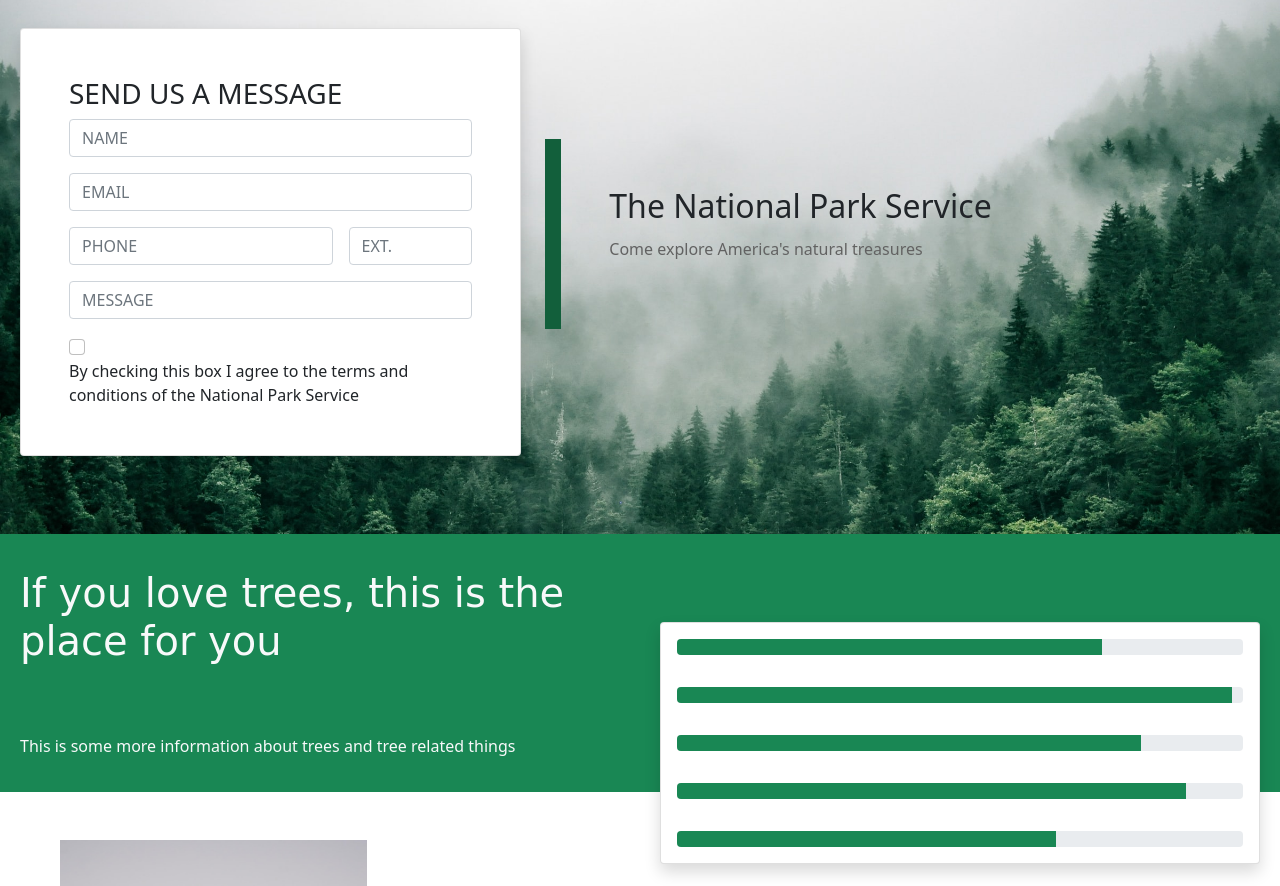
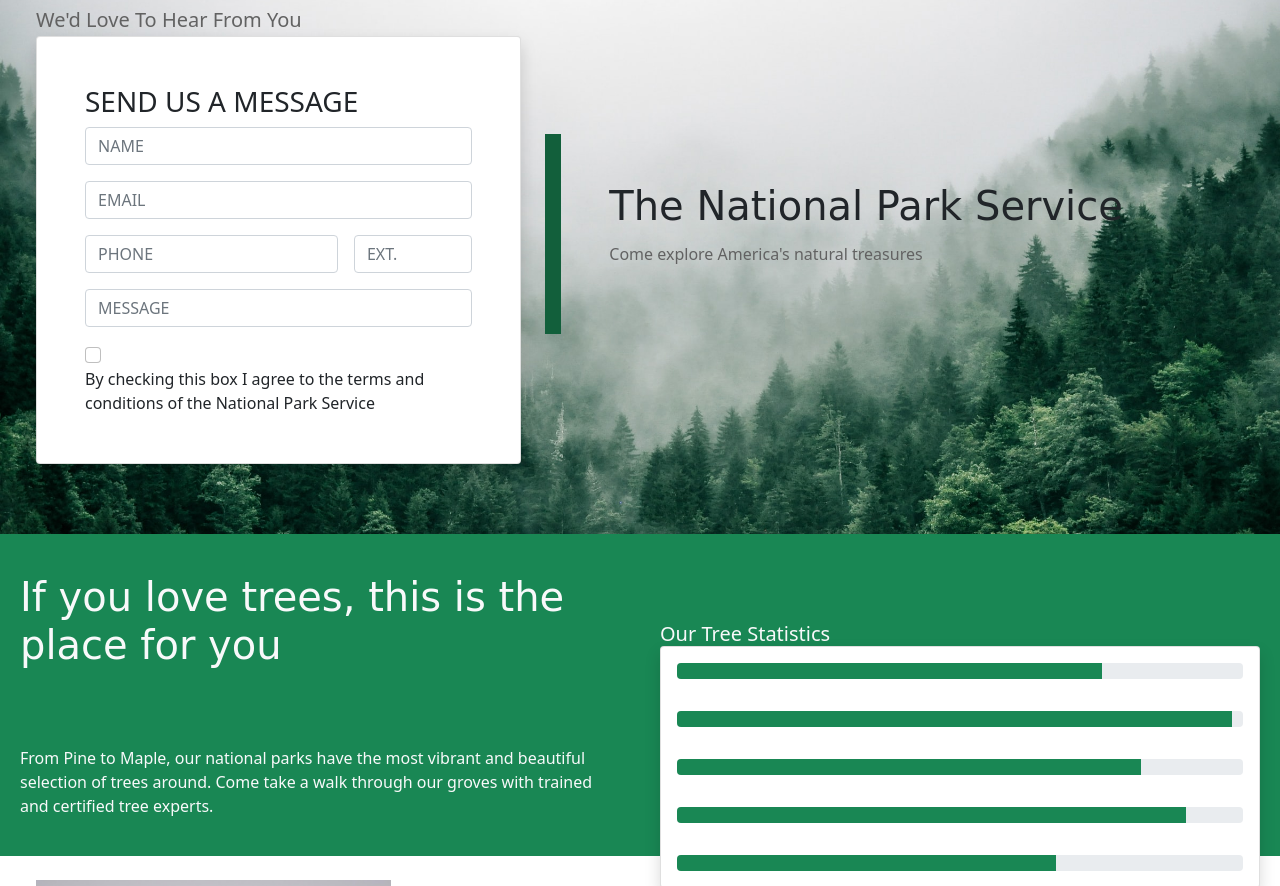
Before and after one commit to CALEBELLIOTT/capstone1-mock-website, a plain HTML site: page index.html in a window 1280 px wide. Shown: the part 66-952 px from the top of the page. Drawn offline with nearby package versions, Linux system fonts and the light colour scheme; a web font is replaced by a local one.

Commit message:
added extra lables

```diff
--- a/index.html
+++ b/index.html
@@ -25,7 +25,8 @@
     </div>
     <div class="row hero-row d-flex">
       <div class="col-12 col-md-5 align-self-center">
-        <div class="card p-5 mt-3 ms-2 shadow">
+        <h5 class="body-text py-0 my-0 px-md-4">We'd Love To Hear From You</h5>
+        <div class="card p-5 my-0 ms-md-4 shadow">
           <h3>SEND US A MESSAGE</h3>
           <form action="" class="row g-3">
             <div class="col-12">
@@ -54,7 +55,7 @@
       </div>
       <div class="col-md-7 align-items-center d-none d-md-flex">
         <div class="p-5 border-left">
-          <h2>The National Park Service</h2>
+          <h1>The National Park Service</h1>
           <p class="body-text">Come explore America's natural treasures</p>
         </div>
       </div>
@@ -66,10 +67,12 @@
     <div class="row background-primary text-light">
       <div class="col-md-6 order-md-first order-2 d-flex flex-wrap align-items-center">
         <h1 class="m-2">If you love trees, this is the place for you</h1>
-        <p class="text-light m-2">This is some more information about trees and tree related things</p>
+        <p class="text-light m-2">From Pine to Maple, our national parks have the most vibrant and beautiful selection
+          of trees around. Come take a walk through our groves with trained and certified tree experts.</p>
       </div>
       <div class="col-md-6">
-        <div class="card m-2 percentage-bar-card shadow">
+        <h5 class="percentage-bar-card mx-2 mb-0 mt-2">Our Tree Statistics</h5>
+        <div class="card mx-2 mb-5 percentage-bar-card shadow">
           <div class="progress m-3">
             <div class="progress-bar bg-success" role="progressbar" style="width: 75%" aria-valuenow="75"
               aria-valuemin="0" aria-valuemax="100"></div>
@@ -96,7 +99,7 @@
     <!-- NOTE image plus text row -->
     <div class="row d-flex">
       <div class="col-md-4">
-        <img src="./Resources/Elk.jpg" class="elk-img img-fluid" alt="">
+        <img src="./Resources/Elk.jpg" class="elk-img img-fluid p-md-4 p-2" alt="">
       </div>
       <div class="col-md-8">
         <div class="promise-text">
@@ -115,7 +118,7 @@
       </div>
     </div>
     <!-- NOTE reviewer row -->
-    <div class="row background-lighter-grey">
+    <div class="row background-lighter-grey p-3">
       <div class="col-md-4 order-md-1">
         <div class="card m-md-3 m-2 text-center p-1 p-md-2">
           <h3><i class="mdi mdi-format-quote-open"></i><br>Caleb Elliott</h3>
--- a/style.css
+++ b/style.css
@@ -42,7 +42,7 @@
 .elk-img {
   object-fit: cover;
   height: 50em;
-  padding: 3rem;
+  /* padding: 3rem; */
 }
 
 .body-text {
```
